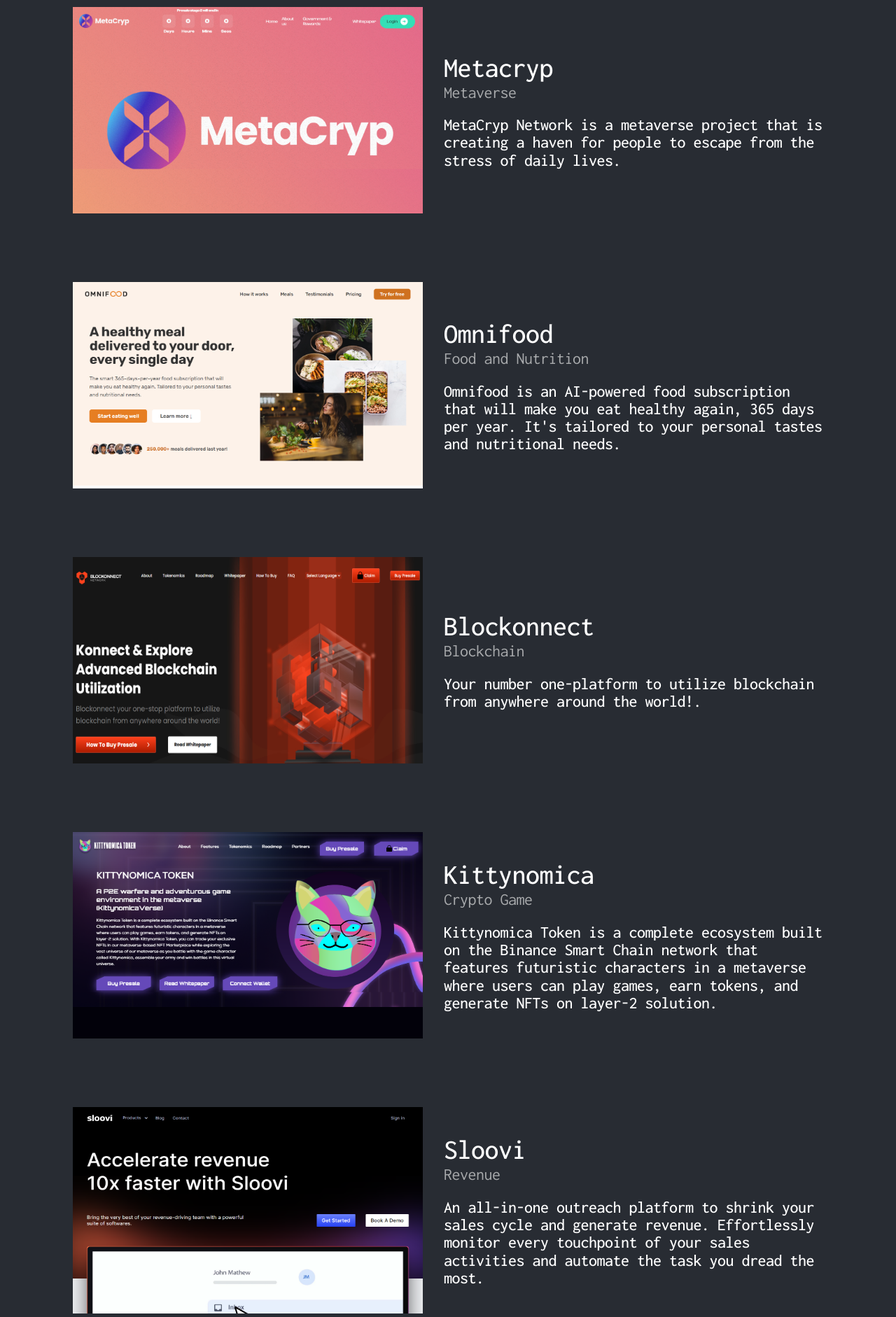
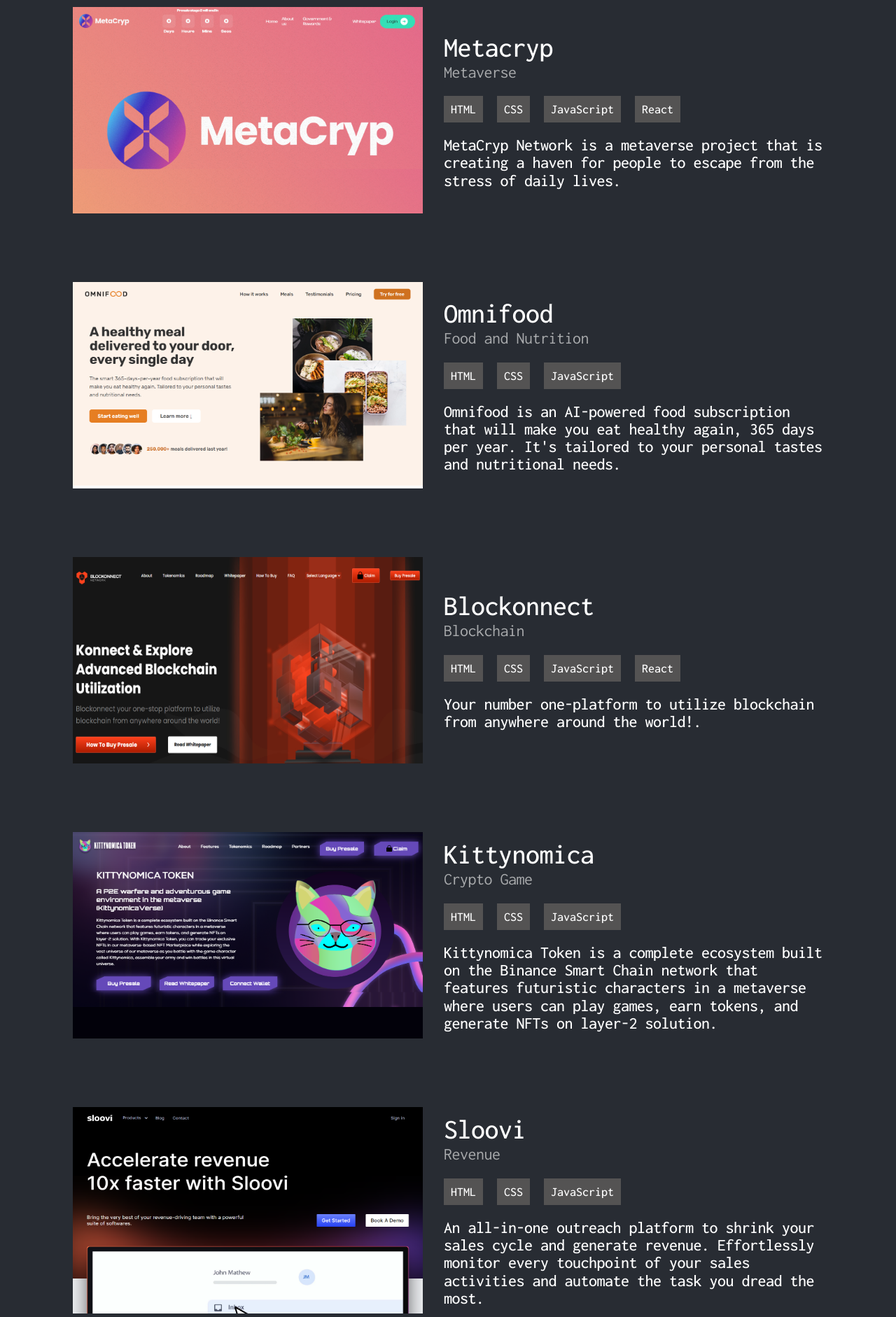
Before and after one commit to justdaeniel/portfolio, a plain HTML site: page index.html in a window 1280 px wide. Shown: the part 760-2642 px from the top of the page at 70% size. Drawn offline with Linux system fonts and the light colour scheme; some packages are replaced by stand-ins of ours; a script that the page names is missing.

Commit message:
complete

```diff
--- a/blockonnect.html
+++ b/blockonnect.html
@@ -53,6 +53,20 @@
       <section class="section-image">
         <div class="container main-image">
           <h1 class="heading-primary">Blockonnect</h1>
+          <ul class="code-lang">
+            <li>
+              <a class="code-lang" id="lang" href="">HTML</a>
+            </li>
+            <li>
+              <a class="code-lang" id="lang" href="">CSS</a>
+            </li>
+            <li>
+              <a class="code-lang" id="lang" href="">JavaScript</a>
+            </li>
+            <li>
+              <a class="code-lang" id="lang" href="">React</a>
+            </li>
+          </ul>
           <h3 class="heading-tertiary">
             Your number one-platform to utilize blockchain from anywhere around
             the world!.
--- a/css/style.css
+++ b/css/style.css
@@ -178,6 +178,31 @@
 .work-img {
   width: 50rem;
   height: 29.5rem;
+}
+
+.code-lang {
+  list-style: none;
+  display: flex;
+  align-items: center;
+  gap: 2rem;
+  margin-bottom: 1rem;
+}
+
+.code-lang:link,
+.code-lang:visited {
+  display: inline-block;
+  text-decoration: none;
+  background-color: #545353;
+  color: #fff;
+  font-weight: 500;
+  font-size: 1.8rem;
+  transition: all 0.3s;
+  padding: 1rem;
+}
+
+.code-lang:hover,
+.code-lang:active {
+  color: #c778dd;
 }
 
 /* ************************ */
--- a/index.html
+++ b/index.html
@@ -111,6 +111,20 @@
               <div class="work-about">
                 <a class="heading-primary" href="metacryp.html">Metacryp</a>
                 <h3 class="heading-tertiary">Metaverse</h3>
+                <ul class="code-lang">
+                  <li>
+                    <a class="code-lang" id="lang" href="">HTML</a>
+                  </li>
+                  <li>
+                    <a class="code-lang" id="lang" href="">CSS</a>
+                  </li>
+                  <li>
+                    <a class="code-lang" id="lang" href="">JavaScript</a>
+                  </li>
+                  <li>
+                    <a class="code-lang" id="lang" href="">React</a>
+                  </li>
+                </ul>
                 <p class="work-description">
                   MetaCryp Network is a metaverse project that is creating a
                   haven for people to escape from the stress of daily lives.
@@ -132,6 +146,17 @@
               <div class="work-about">
                 <a class="heading-primary" href="omnifood.html">Omnifood</a>
                 <h3 class="heading-tertiary">Food and Nutrition</h3>
+                <ul class="code-lang">
+                  <li>
+                    <a class="code-lang" id="lang" href="">HTML</a>
+                  </li>
+                  <li>
+                    <a class="code-lang" id="lang" href="">CSS</a>
+                  </li>
+                  <li>
+                    <a class="code-lang" id="lang" href="">JavaScript</a>
+                  </li>
+                </ul>
                 <p class="work-description">
                   Omnifood is an AI-powered food subscription that will make you
                   eat healthy again, 365 days per year. It's tailored to your
@@ -156,6 +181,20 @@
                   >Blockonnect</a
                 >
                 <h3 class="heading-tertiary">Blockchain</h3>
+                <ul class="code-lang">
+                  <li>
+                    <a class="code-lang" id="lang" href="">HTML</a>
+                  </li>
+                  <li>
+                    <a class="code-lang" id="lang" href="">CSS</a>
+                  </li>
+                  <li>
+                    <a class="code-lang" id="lang" href="">JavaScript</a>
+                  </li>
+                  <li>
+                    <a class="code-lang" id="lang" href="">React</a>
+                  </li>
+                </ul>
                 <p class="work-description">
                   Your number one-platform to utilize blockchain from anywhere
                   around the world!.
@@ -179,6 +218,20 @@
                   >Kittynomica</a
                 >
                 <h3 class="heading-tertiary">Crypto Game</h3>
+                <ul class="code-lang">
+                  <li>
+                    <a class="code-lang" id="lang" href="">HTML</a>
+                  </li>
+                  <li>
+                    <a class="code-lang" id="lang" href="">CSS</a>
+                  </li>
+                  <li>
+                    <a class="code-lang" id="lang" href="">JavaScript</a>
+                  </li>
+                  <!-- <li>
+                    <a class="code-lang" id="lang" href="">React</a>
+                  </li> -->
+                </ul>
                 <p class="work-description">
                   Kittynomica Token is a complete ecosystem built on the Binance
                   Smart Chain network that features futuristic characters in a
@@ -203,6 +256,20 @@
               <div class="work-about">
                 <a class="heading-primary" href="sloovii.html">Sloovi</a>
                 <h3 class="heading-tertiary">Revenue</h3>
+                <ul class="code-lang">
+                  <li>
+                    <a class="code-lang" id="lang" href="">HTML</a>
+                  </li>
+                  <li>
+                    <a class="code-lang" id="lang" href="">CSS</a>
+                  </li>
+                  <li>
+                    <a class="code-lang" id="lang" href="">JavaScript</a>
+                  </li>
+                  <!-- <li>
+                    <a class="code-lang" id="lang" href="">React</a>
+                  </li> -->
+                </ul>
                 <p class="work-description">
                   An all-in-one outreach platform to shrink your sales cycle and
                   generate revenue. Effortlessly monitor every touchpoint of
--- a/omnifood.html
+++ b/omnifood.html
@@ -57,6 +57,20 @@
       <section class="section-image">
         <div class="container main-image">
           <h1 class="heading-primary">Omnifood</h1>
+          <ul class="code-lang">
+            <li>
+              <a class="code-lang" id="lang" href="">HTML</a>
+            </li>
+            <li>
+              <a class="code-lang" id="lang" href="">CSS</a>
+            </li>
+            <li>
+              <a class="code-lang" id="lang" href="">JavaScript</a>
+            </li>
+            <!-- <li>
+              <a class="code-lang" id="lang" href="">React</a>
+            </li> -->
+          </ul>
           <h3 class="heading-tertiary">
             Omnifood is an AI-powered food subscription that will make you eat
             healthy again, 365 days per year. It's tailored to your personal
--- a/sloovii.html
+++ b/sloovii.html
@@ -53,6 +53,20 @@
       <section class="section-image">
         <div class="container main-image">
           <h1 class="heading-primary">Sloovi</h1>
+          <ul class="code-lang">
+            <li>
+              <a class="code-lang" id="lang" href="">HTML</a>
+            </li>
+            <li>
+              <a class="code-lang" id="lang" href="">CSS</a>
+            </li>
+            <li>
+              <a class="code-lang" id="lang" href="">JavaScript</a>
+            </li>
+            <!-- <li>
+              <a class="code-lang" id="lang" href="">React</a>
+            </li> -->
+          </ul>
           <h3 class="heading-tertiary">
             An all-in-one outreach platform to shrink your sales cycle and
             generate revenue. Effortlessly monitor every touchpoint of your
```
Also changed, not shown: kittynomica.html (+14 -0 lines), metacryp.html (+14 -0 lines).
